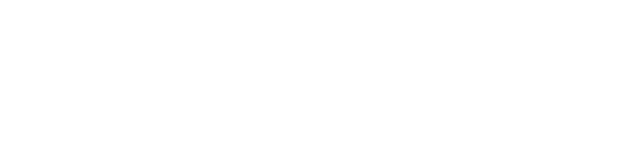
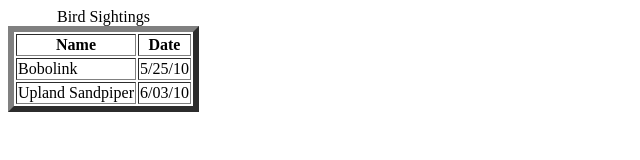
Before and after one commit to TiredBlueberries/-CPAN134, a plain HTML site: page Git.html in a window 1280 px wide. Shown: the whole page, without its empty margins (0-640 px from the left). Drawn offline with Linux system fonts and the light colour scheme.

Commit message:
Project1A

```diff
--- a/Git.html
+++ b/Git.html
@@ -1,3 +1,28 @@
 <html>
-    <body></body>
-</html>
+    <head><title>Tables</title></head>
+    <body>
+        <table border="6">
+            <caption>Bird Sightings</caption>
+            <tr>
+                <th>Name</th>
+                <th>Date</th>
+
+            </tr>
+            <tr>
+                <td>Bobolink</td>
+                <td>5/25/10</td>
+            </tr>
+            <tr>
+                <td>Upland Sandpiper</td>
+                <td>6/03/10</td>
+            </tr>
+        </table>
+    </body>
+
+
+
+
+
+
+
+<html>
```
